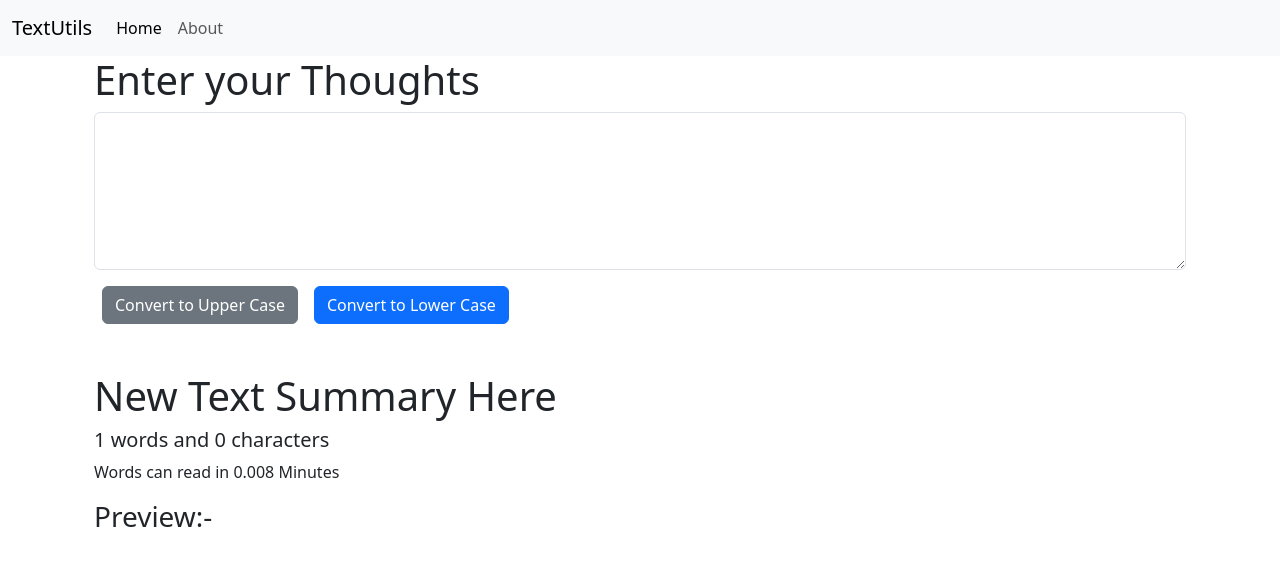
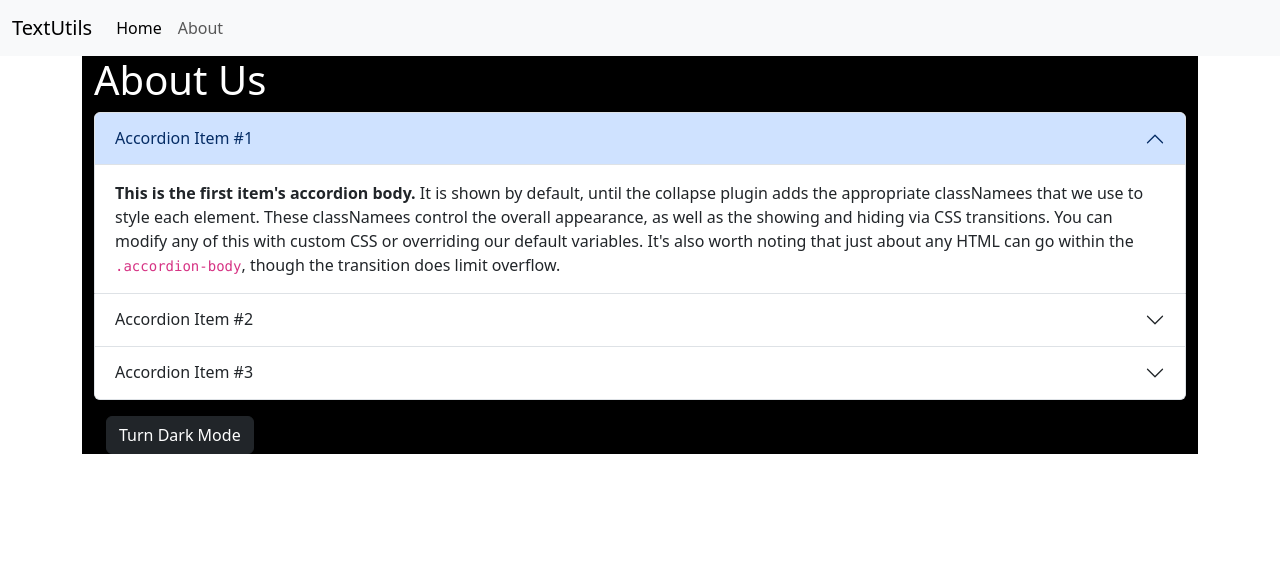
Before and after one commit to Pranay6575/textutils, a React (Create React App) app: page / in a window 1280 px wide. Shown: the top 566 px of the page. Built offline with nearby package versions, Linux system fonts and the light colour scheme.

Commit message:
new  about component add and dark mode feature add

```diff
--- a/src/App.js
+++ b/src/App.js
@@ -1,13 +1,15 @@
 import "./App.css";
+import About from "./components/About";
 import Navbar from "./components/Navbar";
-import TextForm from "./components/TextForm";
+// import TextForm from "./components/TextForm";
 function App() {
   return (
     <>
       <Navbar title = "TextUtils"/>
 
       <div className="container">
-      <TextForm  heading= 'Enter your Thoughts'/>
+      {/* <TextForm  heading= 'Enter your Thoughts'/> */}
+      <About />
       </div>
     </>
   );
--- /dev/null
+++ b/src/components/About.js
@@ -0,0 +1,108 @@
+import React from "react";
+
+let myStyle = {
+    color: 'white',
+    backgroundColor: 'black'
+}
+export default function About() {
+  return (
+    <div className="container" style={myStyle}>
+        <h1>About Us</h1>
+      <div className="accordion" id="accordionExample" style={myStyle}>
+        <div className="accordion-item">
+          <h2 className="accordion-header">
+            <button
+              className="accordion-button"
+              type="button"
+              data-bs-toggle="collapse"
+              data-bs-target="#collapseOne"
+              aria-expanded="true"
+              aria-controls="collapseOne"
+            >
+              Accordion Item #1
+            </button>
+          </h2>
+          <div
+            id="collapseOne"
+            className="accordion-collapse collapse show"
+            data-bs-parent="#accordionExample"
+          >
+            <div className="accordion-body">
+              <strong>This is the first item's accordion body.</strong> It is
+              shown by default, until the collapse plugin adds the appropriate
+              classNamees that we use to style each element. These classNamees
+              control the overall appearance, as well as the showing and hiding
+              via CSS transitions. You can modify any of this with custom CSS or
+              overriding our default variables. It's also worth noting that just
+              about any HTML can go within the <code>.accordion-body</code>,
+              though the transition does limit overflow.
+            </div>
+          </div>
+        </div>
+        <div className="accordion-item">
+          <h2 className="accordion-header">
+            <button
+              className="accordion-button collapsed"
+              type="button"
+              data-bs-toggle="collapse"
+              data-bs-target="#collapseTwo"
+              aria-expanded="false"
+              aria-controls="collapseTwo"
+            >
+              Accordion Item #2
+            </button>
+          </h2>
+          <div
+            id="collapseTwo"
+            className="accordion-collapse collapse"
+            data-bs-parent="#accordionExample"
+          >
+            <div className="accordion-body">
+              <strong>This is the second item's accordion body.</strong> It is
+              hidden by default, until the collapse plugin adds the appropriate
+              classNamees that we use to style each element. These classNamees
+              control the overall appearance, as well as the showing and hiding
+              via CSS transitions. You can modify any of this with custom CSS or
+              overriding our default variables. It's also worth noting that just
+              about any HTML can go within the <code>.accordion-body</code>,
+              though the transition does limit overflow.
+            </div>
+          </div>
+        </div>
+        <div className="accordion-item">
+          <h2 className="accordion-header">
+            <button
+              className="accordion-button collapsed"
+              type="button"
+              data-bs-toggle="collapse"
+              data-bs-target="#collapseThree"
+              aria-expanded="false"
+              aria-controls="collapseThree"
+            >
+              Accordion Item #3
+            </button>
+          </h2>
+          <div
+            id="collapseThree"
+            className="accordion-collapse collapse"
+            data-bs-parent="#accordionExample"
+          >
+            <div className="accordion-body">
+              <strong>This is the third item's accordion body.</strong> It is
+              hidden by default, until the collapse plugin adds the appropriate
+              classNamees that we use to style each element. These classNamees
+              control the overall appearance, as well as the showing and hiding
+              via CSS transitions. You can modify any of this with custom CSS or
+              overriding our default variables. It's also worth noting that just
+              about any HTML can go within the <code>.accordion-body</code>,
+              though the transition does limit overflow.
+            </div>
+          </div>
+        </div>
+      </div>
+      <div className="container my-3">
+      <button className="btn btn-dark">Turn Dark Mode</button>
+      </div>
+    </div>
+  );
+}
--- a/src/components/TextForm.js
+++ b/src/components/TextForm.js
@@ -14,9 +14,15 @@
         let lowertext = text.toLowerCase();
         setText(lowertext);
     }
+
+    const handlegreetClick =()=>{
+
+        let text = "Thanks for Writing and Reading !";
+        setText(text);
+    }
     const handleonChange =(ev)=>{
         setText(ev.target.value)
-        console.log("handleonChange !")
+        // console.log("handleonChange !")
     }
     const [text, setText] = useState("")
     // text = "Update Text here" // Wrong way to change the state
@@ -30,6 +36,7 @@
             </div>
             <button className="btn btn-secondary mx-2" onClick={handleClick}>Convert to Upper Case</button>
             <button className="btn btn-primary mx-2" onClick={handlelowClick}>Convert to Lower Case</button>
+            <button className="btn btn-success mx-2" onClick={handlegreetClick}>Click for Greet</button>
         </div>
 
         <div className="container mt-5" >
```
